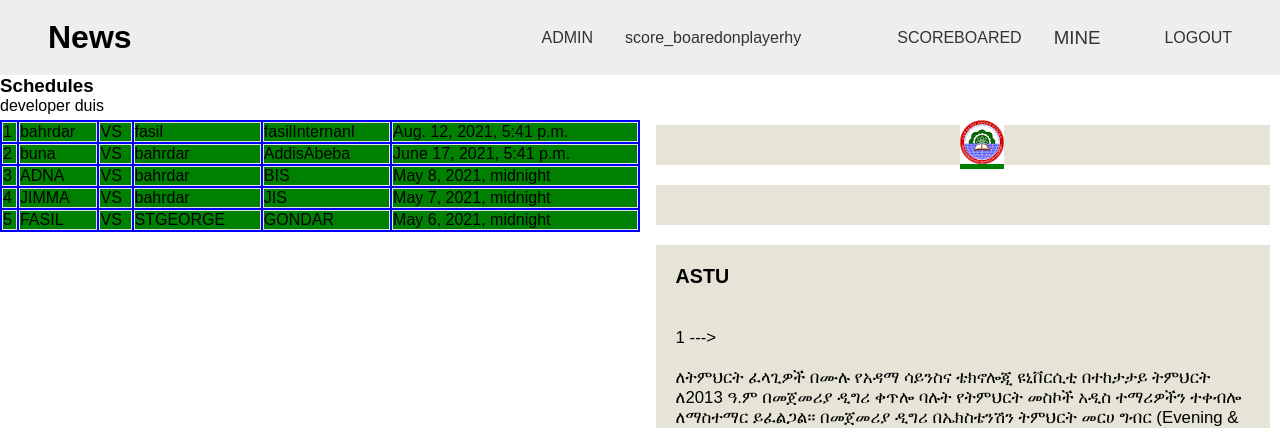
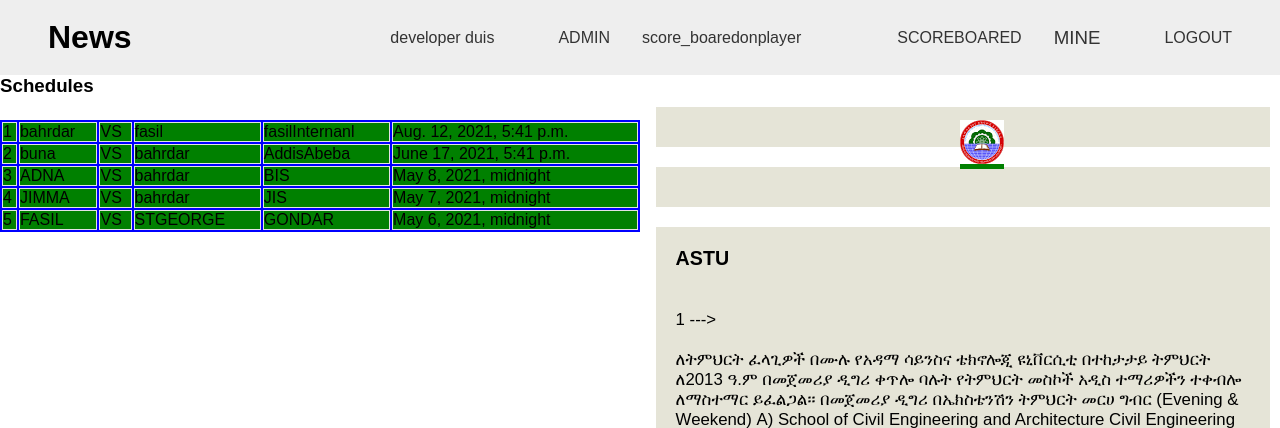
Before and after one commit to abdulselamT/BetkingEthioLeague, a Django app: page / in a window 1280 px wide. Shown: the top 428 px of the page. Run offline with Django 3.2, Linux system fonts and the light colour scheme; data comes from the database, SQL or seed files in the repository; data that the repository does not hold is empty.

Commit message:
Update home.html

```diff
--- a/ethiopia/templates/ethiopia/home.html
+++ b/ethiopia/templates/ethiopia/home.html
@@ -15,9 +15,10 @@
 
 		<nav>
 			<ul>
+				<li><a href="">developer duis</li>
 				<li><a href="/game">{{set_game}}</li>
 				<li><a href="/admin">ADMIN</li>
-				<li><a href="/discipleaned_player">score_boaredonplayerhy</a></li>
+				<li><a href="/discipleaned_player">score_boaredonplayer</a></li>
 				<li><a href="/comment">{{comment}}</a></li>
 				<li><a href="refree">{{fill}}</a></li>
 				<li><a href="/scoreboard">SCOREBOARED</a></li>
@@ -47,7 +48,7 @@
   </tr>
 
 </table>
-	developer duis
+
 </div>
 <div class="news">
 {% for new in specific %}
```
